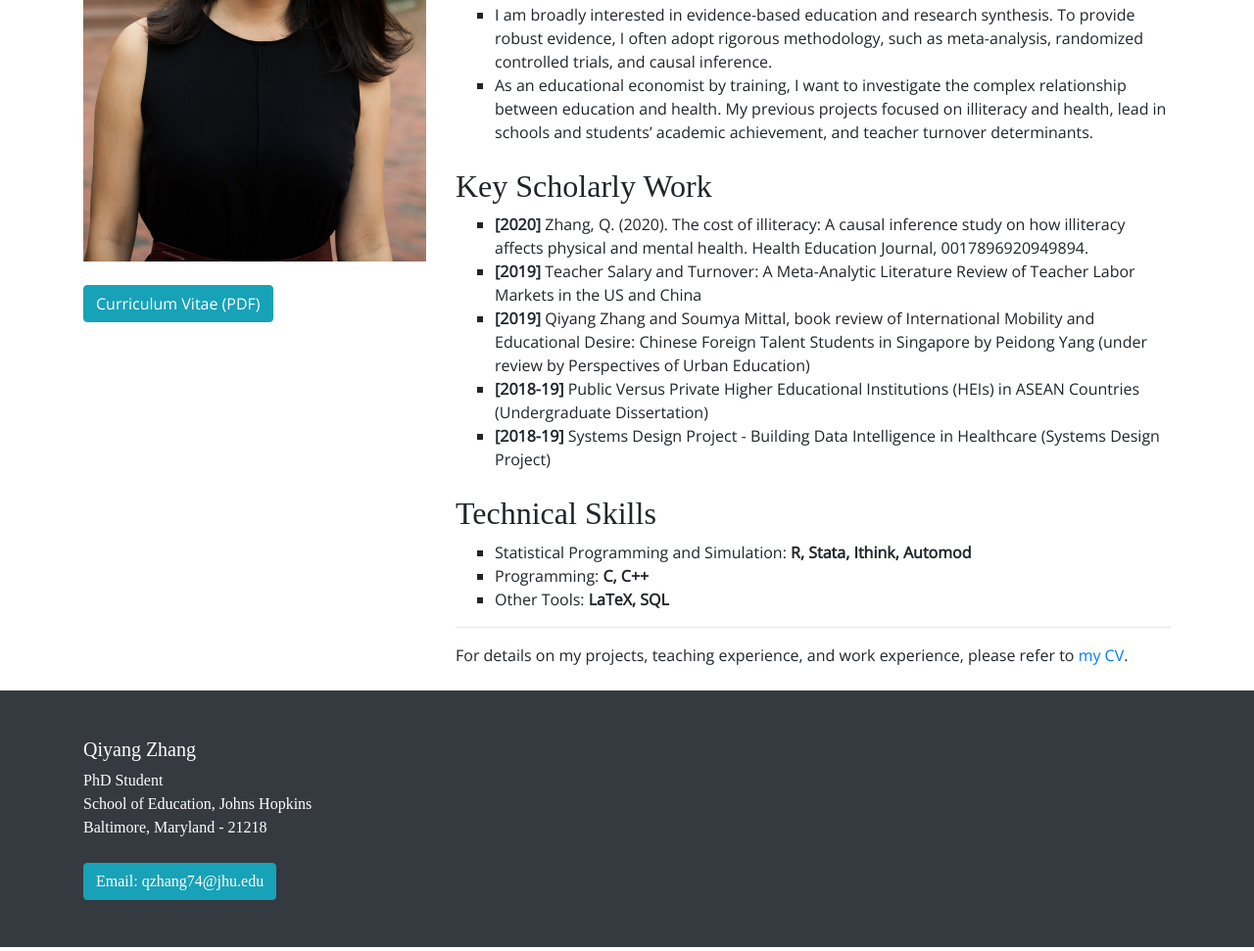
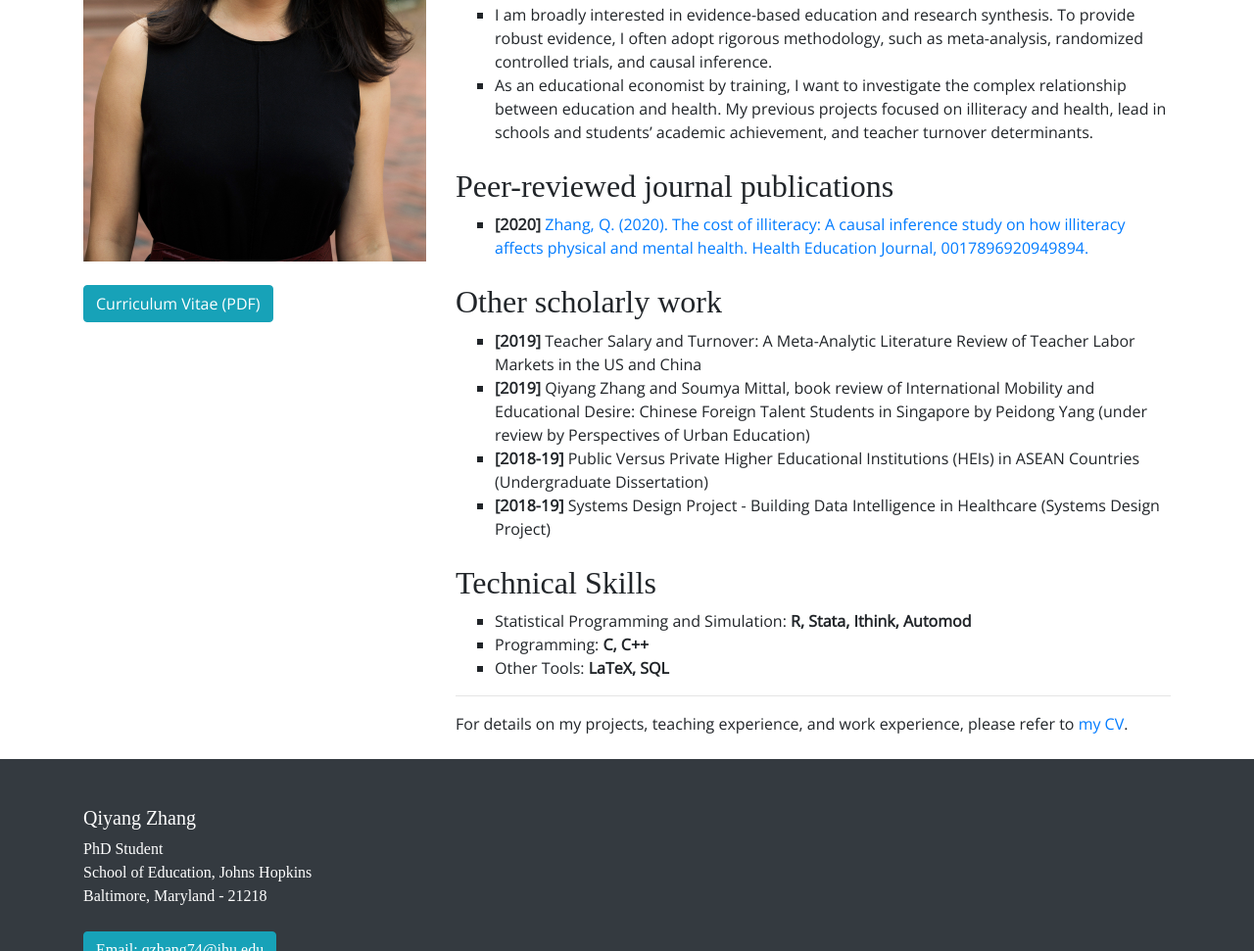
Before and after one commit to qiyangzh/qiyangzh_website_old, a plain HTML site: page index.html in a window 1280 px wide. Shown: the part 760-1731 px from the top of the page at 98% size. Drawn offline with nearby package versions, Linux system fonts and the light colour scheme; a web font is replaced by a local one.

Commit message:
Update index.html

```diff
--- a/index.html
+++ b/index.html
@@ -95,10 +95,13 @@
 	    <li>I am broadly interested in evidence-based education and research synthesis. To provide robust evidence, I often adopt rigorous methodology, such as meta-analysis, randomized controlled trials, and causal inference.
 	    <li>As an educational economist by training, I want to investigate the complex relationship between education and health. My previous projects focused on illiteracy and health, lead in schools and students’ academic achievement, and teacher turnover determinants.
 		</ul>
-          <h2 class="mt-4 titlefont">Key Scholarly Work</h2>
+          <h2 class="mt-4 titlefont">Peer-reviewed journal publications</h2>
           <ul>
-	    <li><strong>[2020]</strong> Zhang, Q. (2020). The cost of illiteracy: A causal inference study on how illiteracy affects physical and mental health. Health Education Journal, 0017896920949894.
-            <li><strong>[2019]</strong> Teacher Salary and Turnover: A Meta-Analytic Literature Review of Teacher Labor Markets in the US and China
+	    <li><strong>[2020]</strong> <a href="https://journals.sagepub.com/doi/abs/10.1177/0017896920949894">Zhang, Q. (2020). The cost of illiteracy: A causal inference study on how illiteracy affects physical and mental health. Health Education Journal, 0017896920949894.</a>
+	  </ul>
+	  <h2 class="mt-4 titlefont">Other scholarly work</h2>
+          <ul>
+	    <li><strong>[2019]</strong> Teacher Salary and Turnover: A Meta-Analytic Literature Review of Teacher Labor Markets in the US and China
             <li><strong>[2019]</strong> Qiyang Zhang and Soumya Mittal, book review of International Mobility and Educational Desire: Chinese Foreign Talent Students in Singapore by Peidong Yang (under review by Perspectives of Urban Education)
             <li><strong>[2018-19]</strong> Public Versus Private Higher Educational Institutions (HEIs) in ASEAN Countries (Undergraduate Dissertation)</a></li>
             <li><strong>[2018-19]</strong> Systems Design Project - Building Data Intelligence in Healthcare (Systems Design Project)</li>
```
